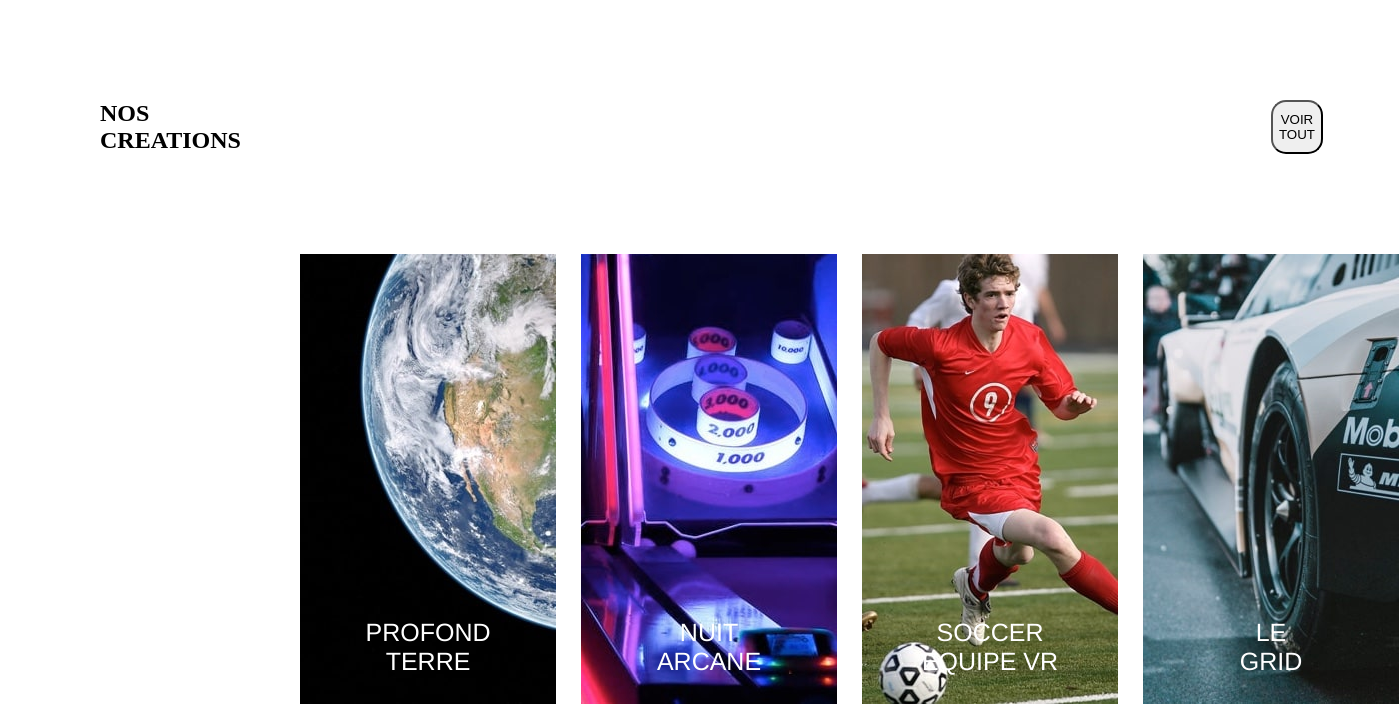
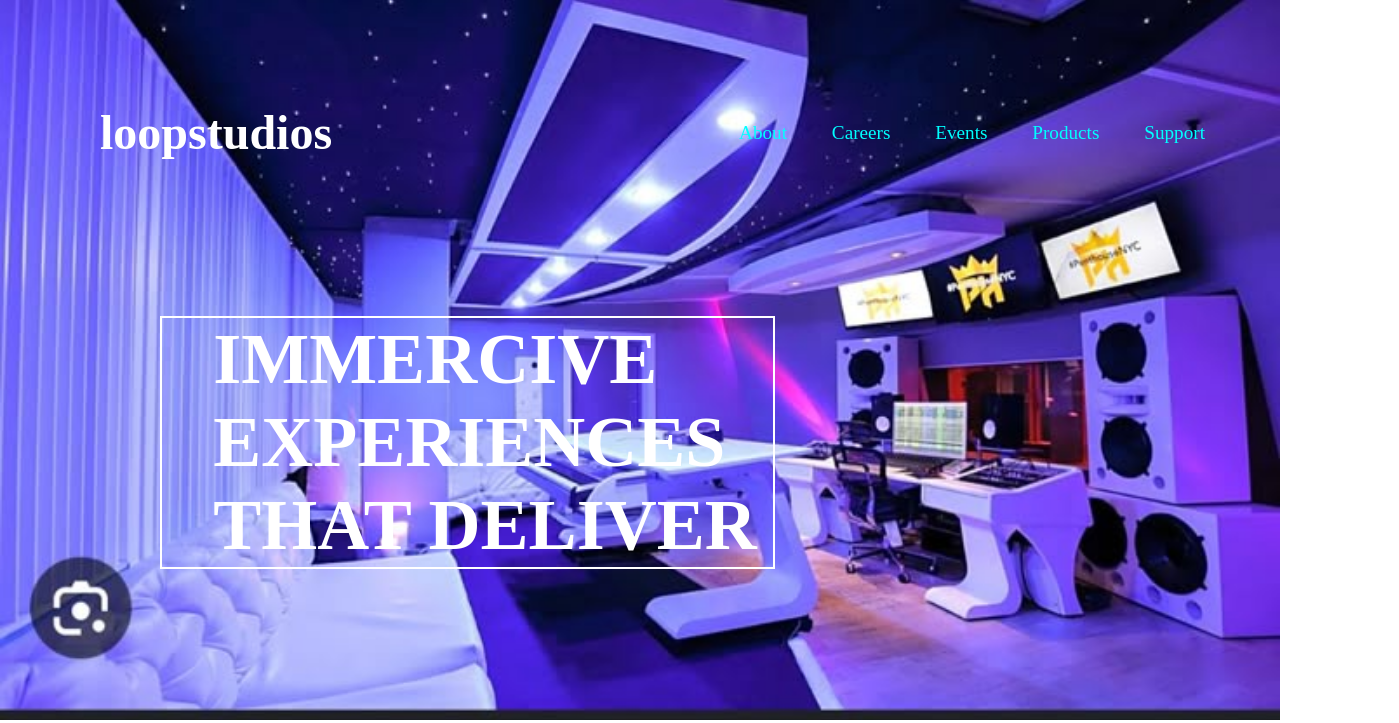
Before and after one commit to achillusgallus/projet-groupe2, a plain HTML site: page index.html in a window 1280 px wide. Shown: the top 723 px of the page, 1399 px wide, since content can reach past the window. Drawn offline with Linux system fonts and the light colour scheme.

Commit message:
arrangement

```diff
--- a/index.html
+++ b/index.html
@@ -7,6 +7,25 @@
 </head>
 <body>
 <main>
+    <header class="header" style="background-image: url('télécharger.jpg'); background-repeat: no-repeat;">
+        <div class="navig">
+            <h1><a href="index.html">loopstudios</a></h1>
+            <nav>
+                <ul>
+                    <li><a href="#">About</a></li>
+                    <li><a href="#">Careers</a></li>
+                    <li><a href="#">Events</a></li>
+                    <li><a href="#">Products</a></li>
+                    <li><a href="#">Support</a></li>
+                </ul>
+            </nav>
+        </div>
+
+        <div class="text">
+            <h2>IMMERCIVE <br> EXPERIENCES <br> THAT DELIVER</h2>
+        </div>
+    </header>
+
 <section>
 
 <div class="title">
--- a/style.css
+++ b/style.css
@@ -1,12 +1,69 @@
+*{
+    margin: 0%;
+    padding: 0%;
+}
 
-body {
- margin: 0;
+.header {
+    width: 100%;
+    height: 90vh;
+    background-size: cover;
+    background-position: center;
+}
+.header img {
+    width: 100%;
+    height: 100%;
+    object-fit: cover;
+}
+.navig {
+    padding-top: 5px;
+    display: flex;
+    justify-content: space-between;
+    align-items: center;
+    padding-right: 50px;
+}
 
+.navig h1 {
+    color: white;
+    font-size: 3rem;
+}
+
+.navig h1 a {
+    text-decoration: none;
+    color: white;
+}
+
+.navig nav {
+    display: inline-block;
+    font-size: 1.2rem;
+}
+
+.navig nav a {
+    color: cyan;
+    text-decoration: none;
+    margin: 0 15px;
+    text-decoration: none;
+    padding-right: 10px;
+}
+.navig nav a:hover {
+    text-decoration: underline;
+}
+
+.navig ul li {
+    display: inline;
+}
+
+.text{
+    margin-top: 7vh;
+    margin-left: 20vh;
+    border: 2px solid white;
+    max-width: 70vh;
+    font-size: 6vh;
+    padding-left: 4%;
+    color: white;
 }
 /*Partie en-tete de la page*/
 
 .title{
-
     display: flex;
     gap: 830px;
 }
@@ -32,7 +89,7 @@ button:hover{
 }
 /*Grille d'images avec 4colonnes*/
 
-.images {
+img {
  display: grid;
  grid-template-columns: repeat(4,1fr);
  padding: 300px;
```
